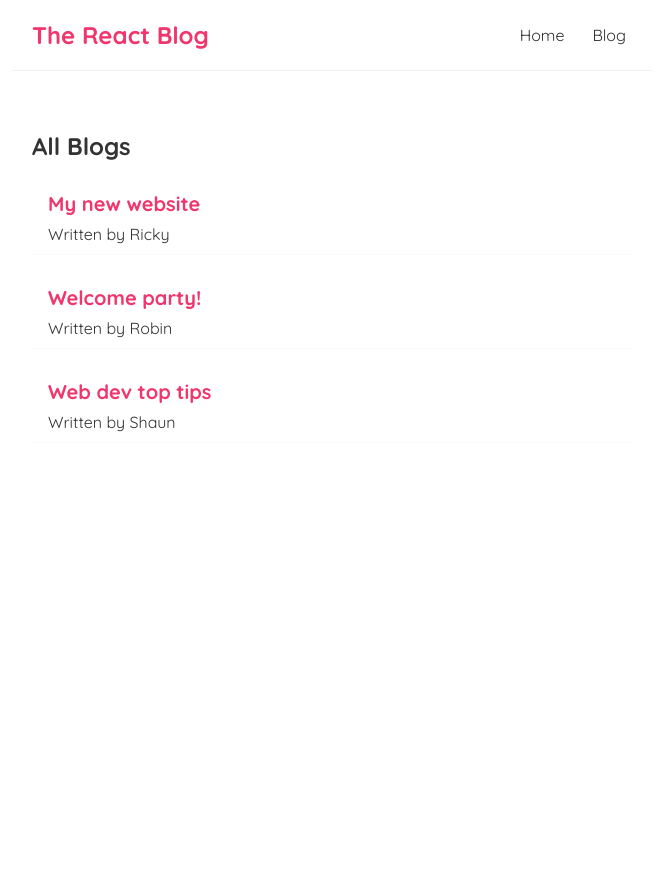
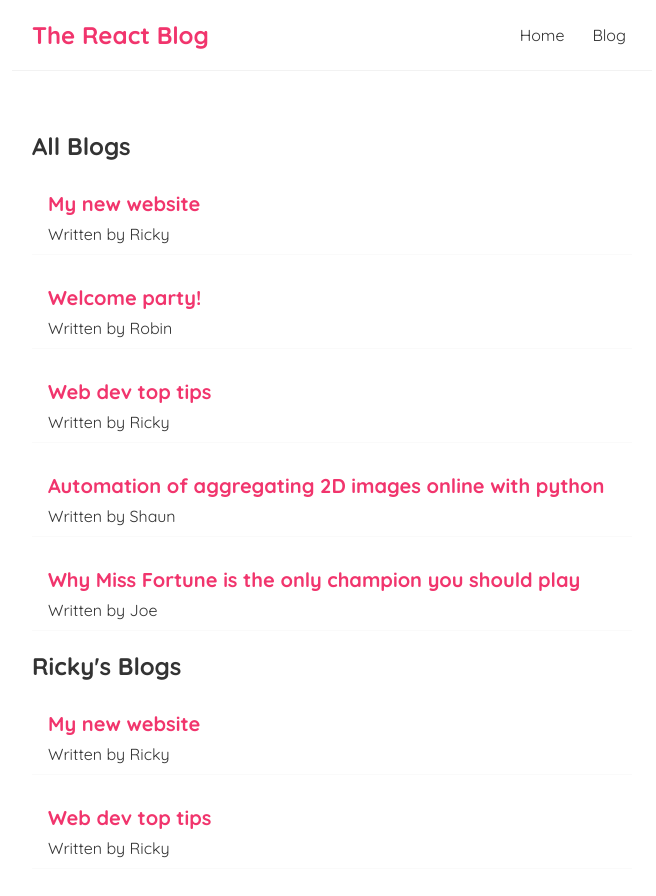
Before and after one commit to rmavlingcar/react-tutorial, a React (Create React App) app in the folder react-tutorial-blog/: page / in a window 1280 px wide. Shown: the top 896 px of the page, without its empty margins (308-964 px from the left). Before the commit the page ends 800 px from the top, so only its background shows below. Built offline with nearby package versions, Linux system fonts and the light colour scheme.

Commit message:
Completed tutorial #12

```diff
--- a/react-tutorial-blog/src/Home.js
+++ b/react-tutorial-blog/src/Home.js
@@ -5,11 +5,14 @@ const Home = () => {
     const [blogs, setBlogs] = useState([
         { title: 'My new website', body: 'lorem ipsum...', author: 'Ricky', id: 1 },
         { title: 'Welcome party!', body: 'lorem ipsum...', author: 'Robin', id: 2 },
-        { title: 'Web dev top tips', body: 'lorem ipsum...', author: 'Shaun', id: 3 }
+        { title: 'Web dev top tips', body: 'lorem ipsum...', author: 'Ricky', id: 3 },
+        { title: 'Automation of aggregating 2D images online with python', body: 'lorem ipsum...', author: 'Shaun', id: 4 },
+        { title: 'Why Miss Fortune is the only champion you should play', body: 'lorem ipsum...', author: 'Joe', id: 5 }
     ])
     return (
     <div className="home">
         <BlogList blogs={ blogs } title="All Blogs"></BlogList>
+        <BlogList blogs={ blogs.filter((blog) => blog.author === 'Ricky')} title="Ricky's Blogs"></BlogList>
     </div>
     );
 }
```
